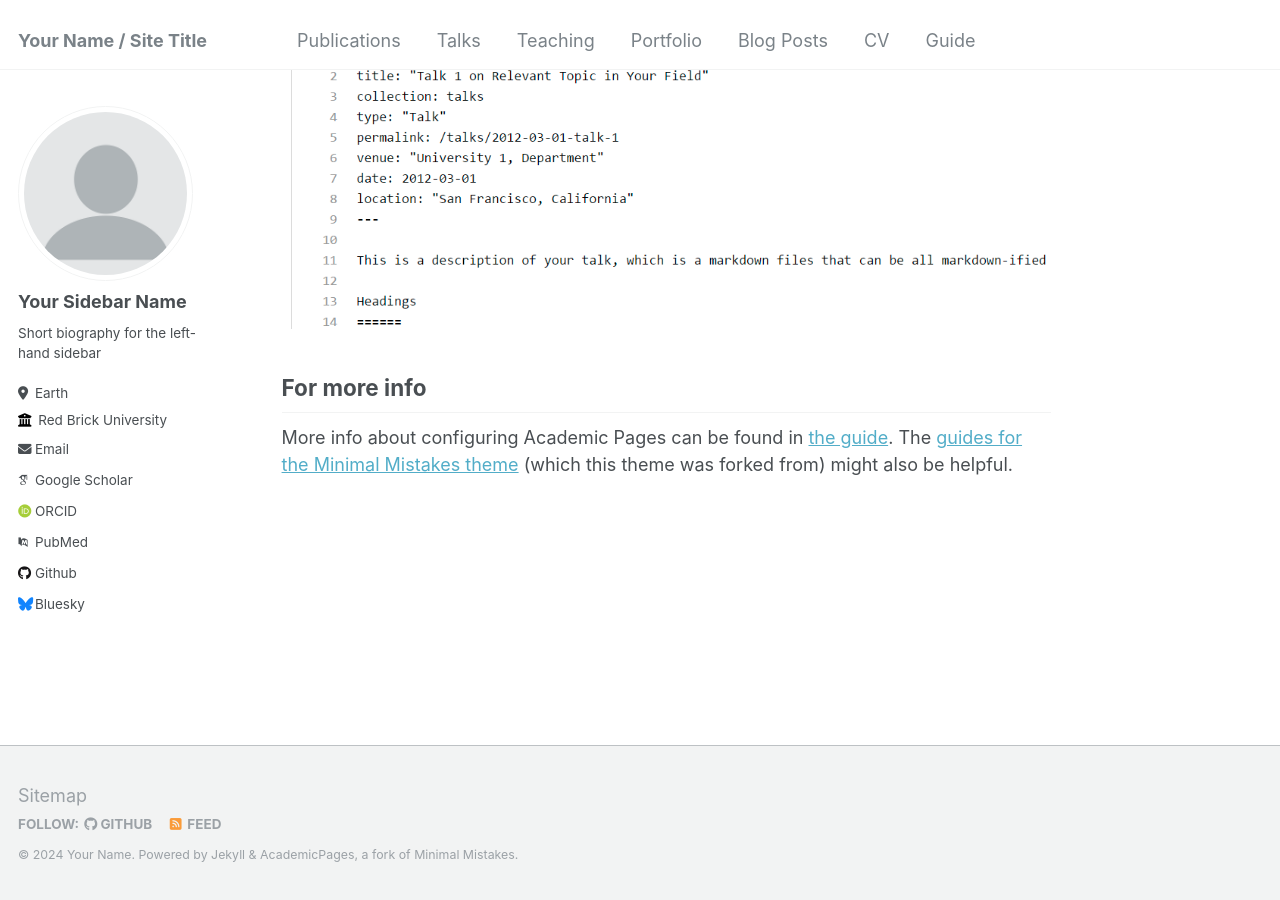
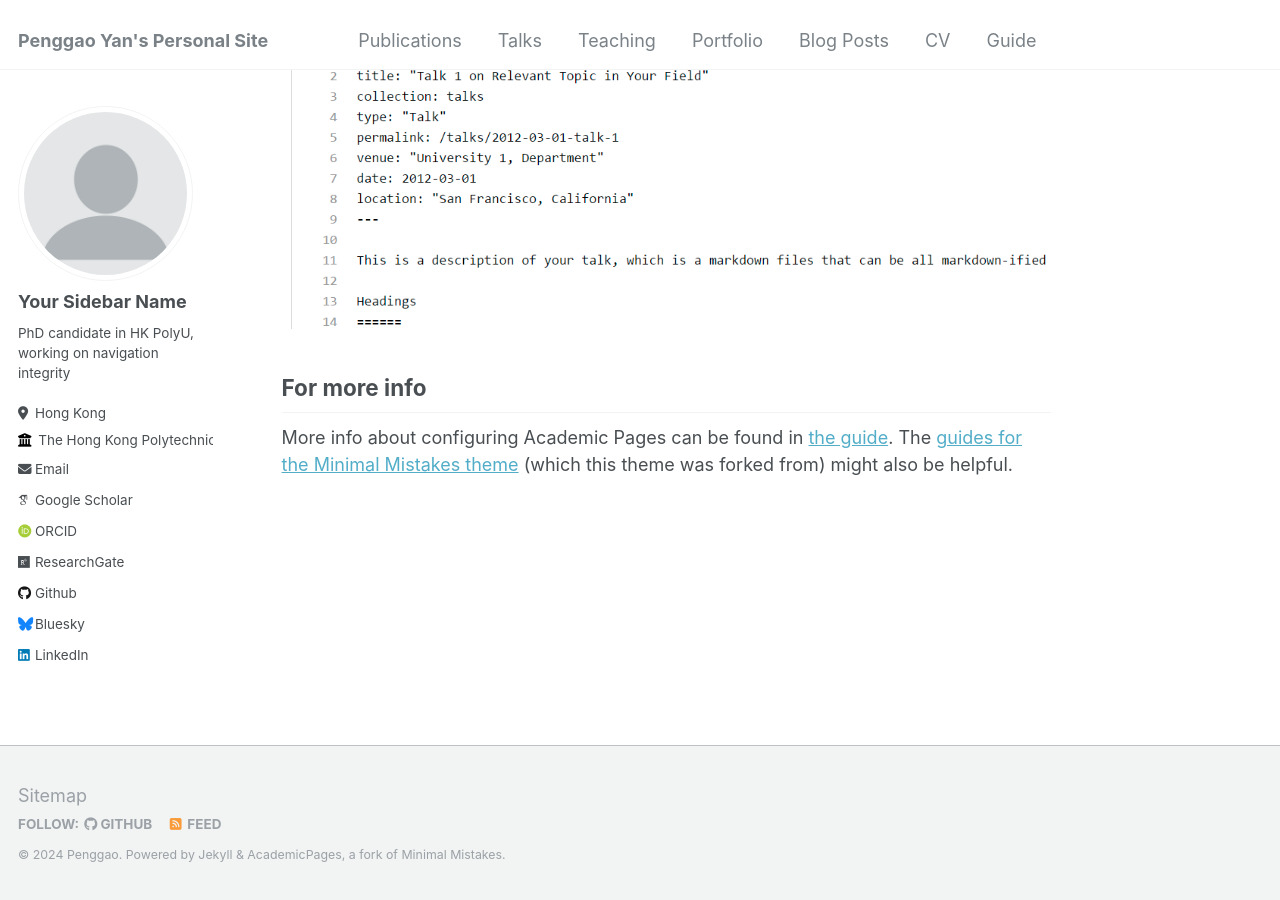
Before and after one commit to JasonYanxx/JasonYanxx.github.io, a Jekyll site: the page built from _pages/about.md, in a window 1280 px wide and 900 px high, scrolled down 2660 px. Built offline with Jekyll 4.4.1, drawn with Linux system fonts in a browser that asks for light colours; some web fonts are replaced.

Commit message:
Update _config.yml

```diff
--- a/_config.yml
+++ b/_config.yml
@@ -8,13 +8,13 @@
 
 # Basic Site Settings
 locale                   : "en-US"
-title                    : "Your Name / Site Title"
+title                    : "Penggao Yan's Personal Site"
 title_separator          : "-"
-name                     : &name "Your Name"
-description              : &description "personal description"
-url                      : https://academicpages.github.io # the base hostname & protocol for your site e.g. "https://mmistakes.github.io"
+name                     : &name "Penggao"
+description              : &description "PhD candidate in HK PolyU"
+url                      : https://jasonyanxx.github.io # the base hostname & protocol for your site e.g. "https://mmistakes.github.io"
 baseurl                  : "" # the subpath of your site, e.g. "/blog"
-repository               : "academicpages/academicpages.github.io"
+repository               : "jasonyanxx.github.io"
 
 # Site Author - The following control what appear as part of the author content on the side bar.
 #               If a field is blank the icon and link will not appear, otherwise it will be shown.
@@ -24,26 +24,26 @@ author:
   avatar           : "profile.png"
   name             : "Your Sidebar Name"
   pronouns         : # example: "she/her"
-  bio              : "Short biography for the left-hand sidebar"
-  location         : "Earth"
-  employer         : "Red Brick University"
+  bio              : "PhD candidate in HK PolyU, working on navigation integrity"
+  location         : "Hong Kong"
+  employer         : "The Hong Kong Polytechnic University (PolyU)"
   uri              : # URL
-  email            : "none@example.org"
+  email            : "peng-gao.yan@connect.polyu.hk"
 
   # Academic websites
   arxiv            : # URL - Update with the correct link to your profile
-  googlescholar    : "https://scholar.google.com/citations?user=PS_CX0AAAAAJ"
+  googlescholar    : "https://scholar.google.com/citations?hl=en&user=GKmpir8AAAAJ"
   impactstory      : # URL
-  orcid            : "http://orcid.org/yourorcidurl"
+  orcid            : "https://orcid.org/0000-0003-0994-9258"
   semantic         : # URL
-  pubmed           : "https://www.ncbi.nlm.nih.gov/pubmed/?term=john+snow"
-  researchgate     : # URL
+  pubmed           : # URL
+  researchgate     : "https://www.researchgate.net/profile/Penggao-Yan"
 
   # Repositories and software development
   bitbucket        : # Username - Update with your username on the site
   codepen          : # Username
   dribbble         : # Username
-  github           : "academicpages"
+  github           : "https://github.com/JasonYanxx"
   kaggle           : # Username
   stackoverflow    : # User number or user number and name (i.e., use "1" or "1/jeff-atwood")
 
@@ -57,7 +57,7 @@ author:
   keybase          : # Username
   instagram        : # Username
   lastfm           : # Username
-  linkedin         : # Username
+  linkedin         : "https://www.linkedin.com/in/penggao-yan-327239226/"
   mastodon         : # URL
   medium           : # URL
   pinterest        : # Username
```
